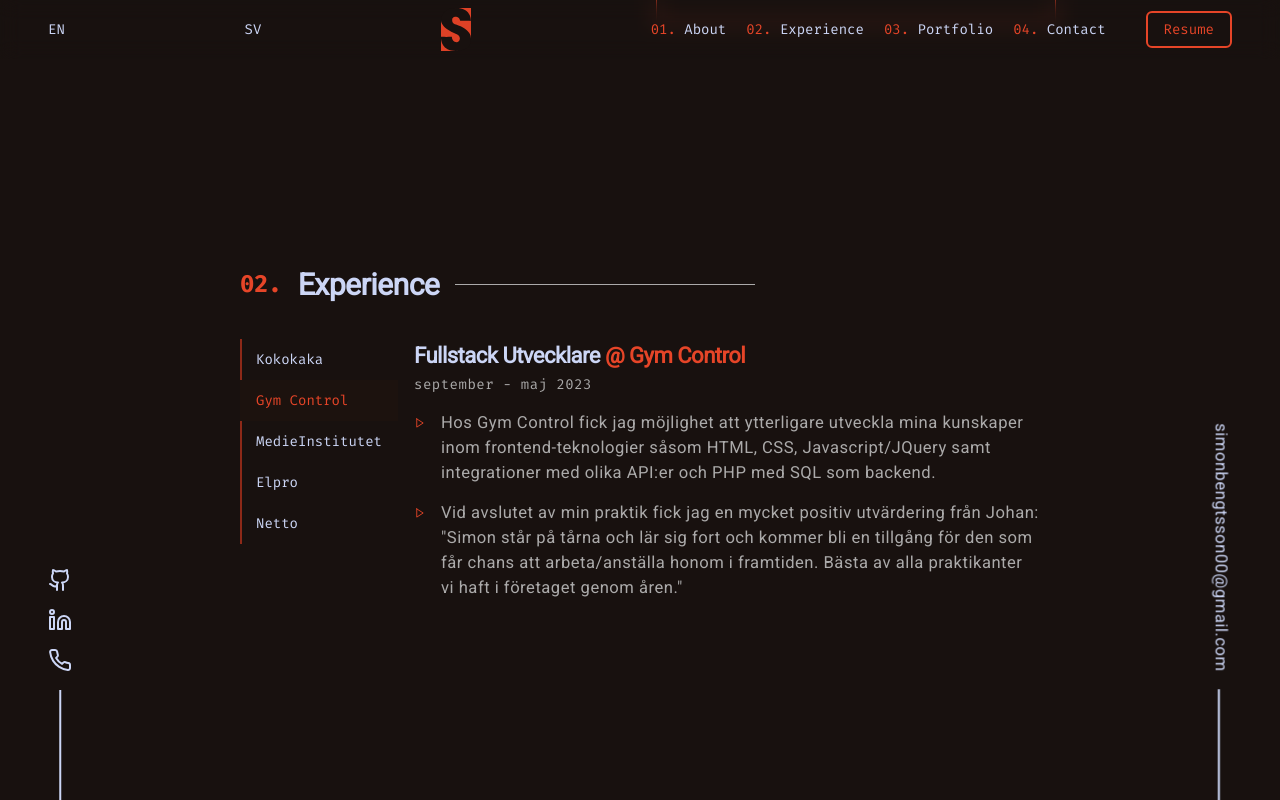
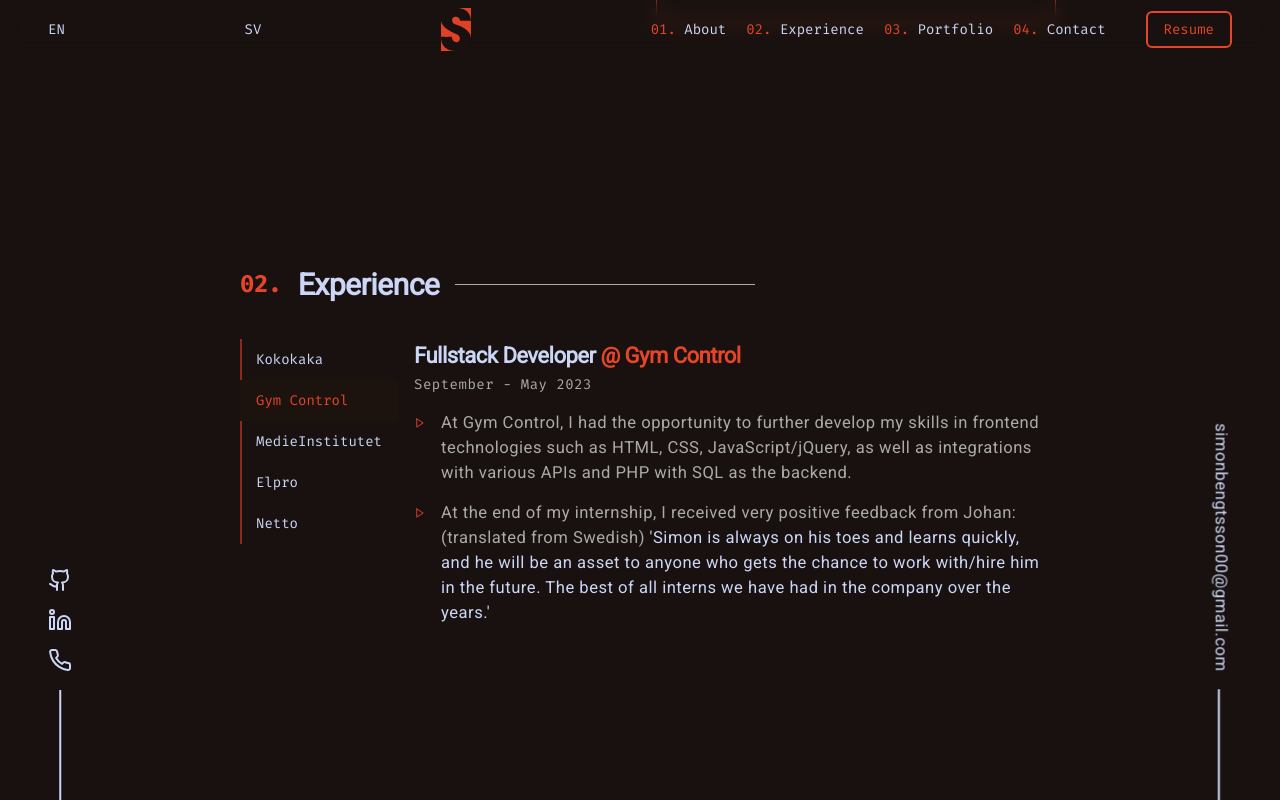
Before and after one commit to Sillen00/Portfolio_CV, a Next.js app: page / in a window 1280 px wide. Both pictures are taken after a click on the item "Gym Control". Shown: the part 1245-2045 px from the top of the page. Built offline with nearby package versions, Linux system fonts and the light colour scheme.

Commit message:
experience gymcontrol translations eng + swe

```diff
--- a/app/containers/home-page/experiencecomponents/GymControl.tsx
+++ b/app/containers/home-page/experiencecomponents/GymControl.tsx
@@ -1,33 +1,29 @@
 import { Play } from "lucide-react";
 import Link from "next/link";
+import { useTranslation } from "react-i18next";
 import { twMerge } from "tailwind-merge";
 import css from "../_Home.module.scss";
 
 const GymControl = () => {
+  const { t } = useTranslation();
+
   return (
     <div>
       <h4>
-        Fullstack Utvecklare{" "}
+        {t("experience.gymControl.title")}{" "}
         <Link className='text-secondary-color' href={"https://gymcontrol.se/"} target='_blank'>
           @ Gym Control
         </Link>
       </h4>
-      <p className='fira small text-gray pb-4 pt-0.5'>september - maj 2023</p> {/* 11 september - 17 maj 2023 */}
+      <p className='fira small text-gray pb-4 pt-0.5'>{t("experience.gymControl.date")}</p> {/* 11 september - 17 maj 2023 */}
       <div className={twMerge(css.textRowHover, "flex gap-4")}>
         <Play width={11} className='text-secondary-color flex-none' />
-        <p className='text-gray'>
-          Hos Gym Control fick jag möjlighet att ytterligare utveckla mina kunskaper inom frontend-teknologier såsom HTML, CSS,
-          Javascript/JQuery samt integrationer med olika API:er och PHP med SQL som backend.
-        </p>
+        <p className='text-gray'>{t("experience.gymControl.description1")}</p>
       </div>
       <div className={twMerge(css.textRowHover, "flex gap-4 pt-4")}>
         <Play width={11} className='text-secondary-color flex-none' />
         <p className='text-gray'>
-          Vid avslutet av min praktik fick jag en mycket positiv utvärdering från Johan:{" "}
-          <span className='text-text-color'>
-            &quot;Simon står på tårna och lär sig fort och kommer bli en tillgång för den som får chans att arbeta/anställa honom i
-            framtiden. Bästa av alla praktikanter vi haft i företaget genom åren.&quot;
-          </span>
+          {t("experience.gymControl.description2")} <span className='text-color'>{t("experience.gymControl.quote")}</span>
         </p>
       </div>
     </div>
--- a/app/services/translations/en.json
+++ b/app/services/translations/en.json
@@ -34,14 +34,15 @@
       "title": "Fullstack Developer",
       "date": "September - May 2023",
       "description1": "At Gym Control, I had the opportunity to further develop my skills in frontend technologies such as HTML, CSS, JavaScript/jQuery, as well as integrations with various APIs and PHP with SQL as the backend.",
-      "description2": "At the end of my internship, I received very positive feedback from Johan: 'Simon is always on his toes and learns quickly, and he will be an asset to anyone who gets the chance to work with/hire him in the future. The best of all interns we have had in the company over the years.'"
+      "description2": "At the end of my internship, I received very positive feedback from Johan: (translated from Swedish) ",
+      "quote": "'Simon is always on his toes and learns quickly, and he will be an asset to anyone who gets the chance to work with/hire him in the future. The best of all interns we have had in the company over the years.'"
     },
     "medieinstitutet": {
       "title": "Studying Frontend",
       "date": "September 2022 - May 2024",
       "degreeCertificate": "Degree certificate",
       "description1": "During my education, I have continuously developed my technical skills and grown both personally and professionally. I have learned to create responsive and user-friendly websites as well as the ability to solve problems, collaborate effectively in teams, and communicate clearly. My skills will be invaluable in my future career.",
-      "description2": "As I look ahead, I see many possible career paths. Comparing my current knowledge to what I had when I started the education fills me with a sense of pride. The education has been an invaluable part of my journey towards becoming a successful Front End Developer, and I look forward with excitement to what the future holds.",
+      "description2": "As I look ahead, I see many possible career paths. Comparing my current knowledge to what) I had when I started the education fills me with a sense of pride. The education has been an invaluable part of my journey towards becoming a successful Front End Developer, and I look forward with excitement to what the future holds.",
       "description3": "At the end of my education, I received a positive message from my education leader, Johanna: 'You're awesome and constantly impress! It's been so fun to follow you during the course of your education. I also feel that you have developed a lot during your internship, which is great to see. Keep believing in yourself and enter the job market with confidence.'"
     },
     "elpro": {
--- a/app/services/translations/sv.json
+++ b/app/services/translations/sv.json
@@ -34,7 +34,8 @@
       "title": "Fullstack Utvecklare ",
       "date": "september - maj 2023",
       "description1": "Hos Gym Control fick jag möjlighet att ytterligare utveckla mina kunskaper inom frontend-teknologier såsom HTML, CSS, Javascript/JQuery samt integrationer med olika API:er och PHP med SQL som backend.",
-      "description2": "Vid avslutet av min praktik fick jag en mycket positiv utvärdering från Johan: 'Simon står på tårna och lär sig fort och kommer bli en tillgång för den som får chans att arbeta/anställa honom i framtiden. Bästa av alla praktikanter vi haft i företaget genom åren.'"
+      "description2": "Vid avslutet av min praktik fick jag en mycket positiv utvärdering från Johan: ",
+      "quote": "'Simon står på tårna och lär sig fort och kommer bli en tillgång för den som får chans att arbeta/anställa honom i framtiden. Bästa av alla praktikanter vi haft i företaget genom åren.'"
     },
     "medieinstitutet": {
       "title": "Studerar Frontend",
```
